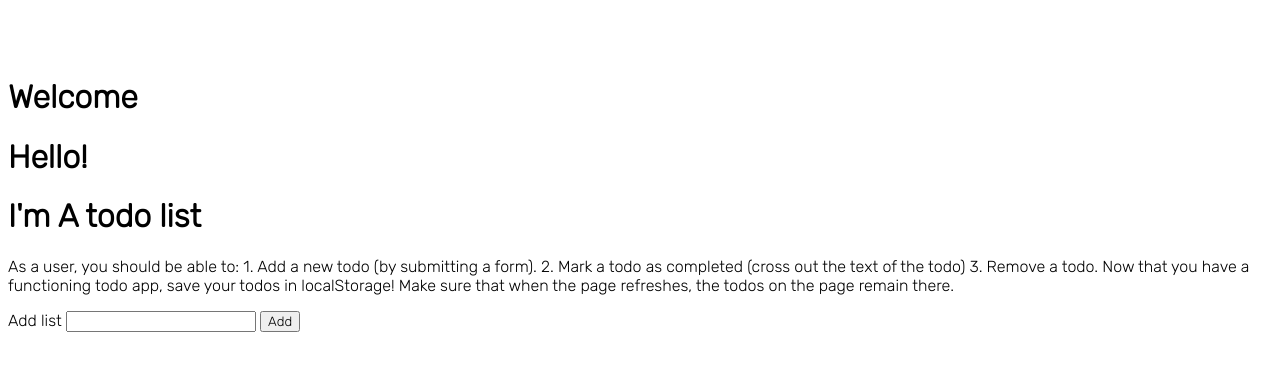
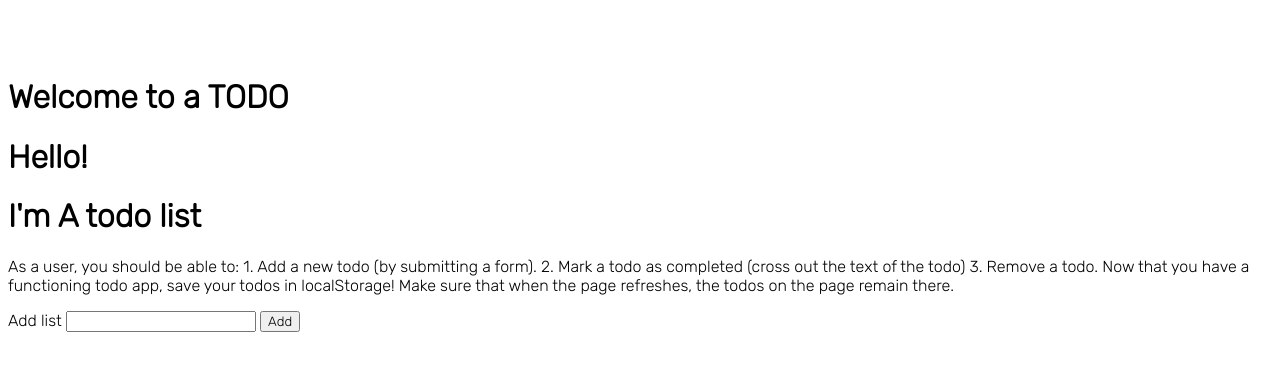
Before and after one commit to iamhridoy11/TodoList, a plain HTML site: page index.html in a window 1280 px wide. Shown: the part 51-422 px from the top of the page. Drawn offline with Linux system fonts and the light colour scheme.

Commit message:
New heading

```diff
--- a/index.html
+++ b/index.html
@@ -23,7 +23,7 @@
     </div>
 
     <div class="container">
-        <h1>Welcome</h1>
+        <h1>Welcome to a TODO</h1>
         <h1>Hello!</h1>
         <h1>I'm A todo list</h1>
         <p>As a user, you should be able to: 1. Add a new todo (by submitting a form). 2. Mark a todo as completed
```
